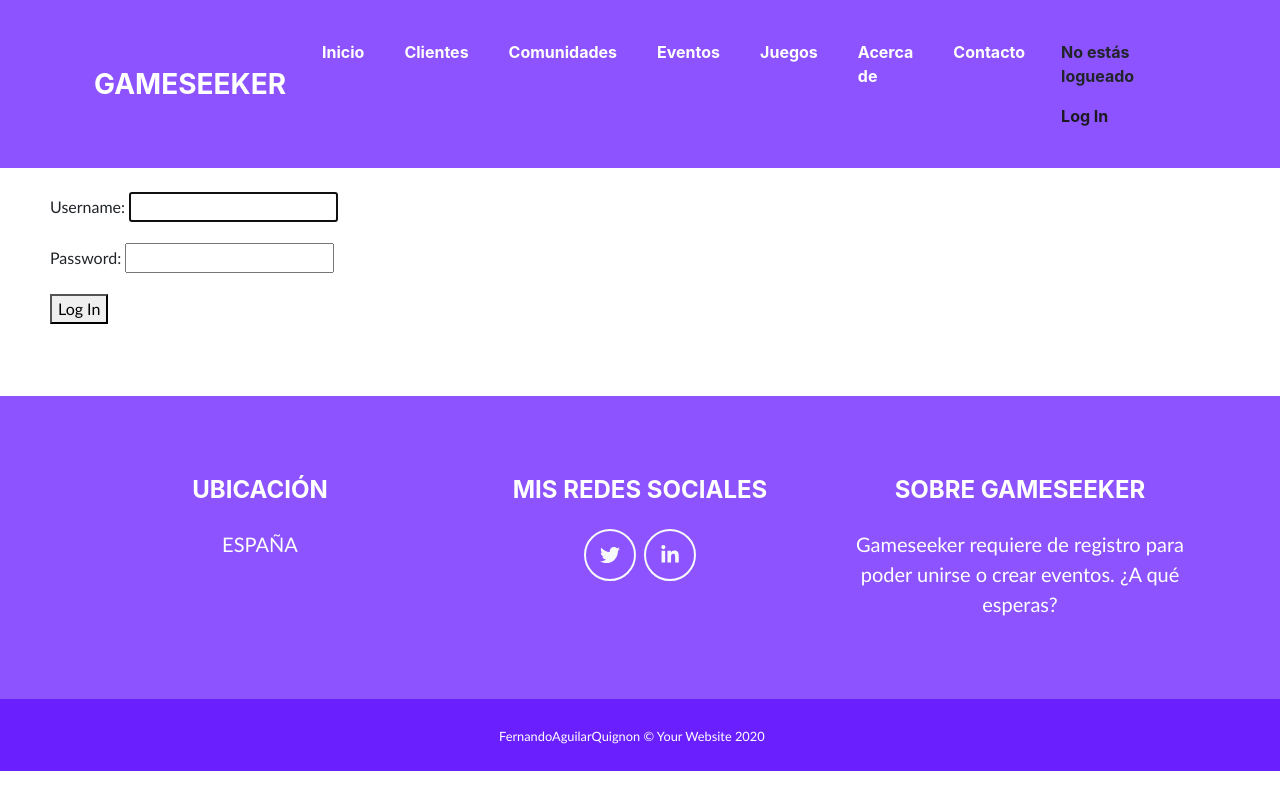
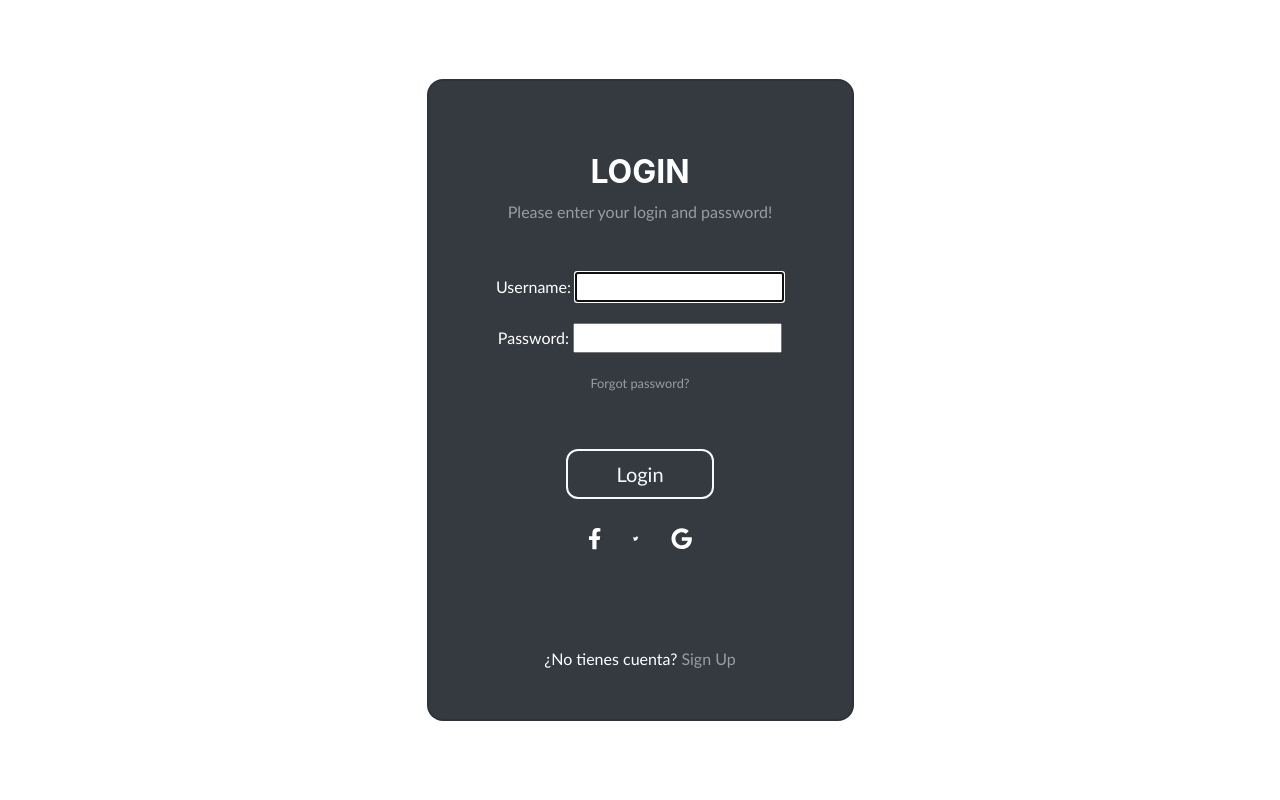
Before and after one commit to joserogu/GAMESEEKER, a Django app: page /accounts/login/ in a window 1280 px wide. Run offline with Django 4.2, Linux system fonts and the light colour scheme; some libraries are stand-ins or nearby versions; some web fonts are replaced.

Commit message:
mejoro la barra de navegación e inserto nuevo formulario de login

```diff
--- a/gameseek/gameseek/urls.py
+++ b/gameseek/gameseek/urls.py
@@ -31,7 +31,7 @@ urlpatterns = [
 
     path("clients/", ClientListView.as_view(), name="client-list"),
     path("clients/<int:pk>/", ClientDetailView.as_view(), name="client-detail"),
-    path("clients/add/", ClientCreateView.as_view(), name='client-add'),
+    path("register/", ClientCreateView.as_view(), name='client-add'),
     path('clients/<int:pk>/edit/', ClientUpdateView.as_view(), name='client-update'),
     path('clients/<int:pk>/delete/', ClientDeleteView.as_view(), name='client-delete'),
 
--- a/gameseek/gameseek_app/templates/base.html
+++ b/gameseek/gameseek_app/templates/base.html
@@ -19,11 +19,11 @@
 
     <body>
         <nav class="navbar navbar-expand-lg bg-secondary fixed-top" id="mainNav">
-            <div class="container"><a class="navbar-brand js-scroll-trigger" href="/">GAMESEEKER</a>
+            <div class="container"><a class="navbar-brand js-scroll-trigger" href="/">GAMESEEKER</a></div>
                 <button class="navbar-toggler navbar-toggler-right font-weight-bold bg-primary text-white rounded" type="button" data-toggle="collapse" data-target="#navbarResponsive" aria-controls="navbarResponsive" aria-expanded="false" aria-label="Toggle navigation">Menu <i class="fas fa-bars"></i></button>
                 <div class="collapse navbar-collapse" id="navbarResponsive">
                         <ul class="navbar-nav ml-auto">
-                        <li class="nav-item mx-0 mx-lg-1"><a class="nav-link py-3 px-0 px-lg-3 rounded js-scroll-trigger" href="/">Inicio</a>
+                            <li class="nav-item mx-0 mx-lg-1"><a class="nav-link py-3 px-0 px-lg-3 rounded js-scroll-trigger" href=/>Inicio</a>
                             </li>
                             <li class="nav-item mx-0 mx-lg-1"><a class="nav-link py-3 px-0 px-lg-3 rounded js-scroll-trigger" href={% url 'client-list' %}>Clientes</a>
                             </li>
@@ -31,22 +31,28 @@
                             </li>
                             <li class="nav-item mx-0 mx-lg-1"><a class="nav-link py-3 px-0 px-lg-3 rounded js-scroll-trigger" href={% url 'event-list' %}>Eventos</a>
                             </li>
-                        <li class="nav-item mx-0 mx-lg-1"><a class="nav-link py-3 px-0 px-lg-3 rounded js-scroll-trigger" href={% url 'game-list' %}>Juegos</a>
-                        </li>
-                        <li class="nav-item mx-0 mx-lg-1"><a class="nav-link py-3 px-0 px-lg-3 rounded js-scroll-trigger" href="/#about">Acerca de</a>
-                        </li>
                             <li class="nav-item mx-0 mx-lg-1"><a class="nav-link py-3 px-0 px-lg-3 rounded js-scroll-trigger" href="/contacto">Contacto</a>
                             </li>
-                        <li class="nav-link py-3 px-0 px-lg-3 rounded js-scroll-trigger">
+
                             {% if user.is_authenticated %}
-                            Hola {{ user.username }}!
-                            <p><a href="{% url 'logout' %}">Log Out</a></p>
+                                <li class="nav-item mx-0 mx-lg-1"><a class="nav-link py-3 px-0 px-lg-3 rounded js-scroll-trigger">Bienvenido {{ user }}! </a>
+                                </li>
+                                <li class="nav-item mx-0 mx-lg-1 "><a class="nav-link py-3 px-0 px-lg-3 rounded js-scroll-trigger" href={% url 'logout' %}>LOGOUT</a>
+                                </li>
                                 {% else %}
-                            <p>No estás logueado</p>
-                            <a href="{% url 'login' %}">Log In</a>
+                                <li class="nav-item mx-0 mr-5"><a class="nav-link py-3 px-0 px-lg-3 rounded js-scroll-trigger"></a></li>
+                                <li class="nav-item mx-0 mr-1"><a class="nav-link py-3 px-0 px-lg-3 rounded js-scroll-trigger"></a></li>
+                                <li class="nav-item mx-0 mx-lg-1"><a class="nav-link py-3 px-0 px-lg-3 rounded js-scroll-trigger" href={% url 'login' %}>LOGIN</a>
+                                </li>
+                                <li class="nav-item mx-0 mx-lg-1"><a class="nav-link py-3 px-0 px-lg-3 rounded js-scroll-trigger" href="register/">REGISTER</a>
+                                </li>
+
                             {% endif %}
-                        </li>
+
                         </ul>
+
+                    <div class="collapse navbar-collapse" id="navbarResponsive">
+
                     </div>
                 </div>
         </nav>
--- a/gameseek/gameseek_app/templates/registration/login.html
+++ b/gameseek/gameseek_app/templates/registration/login.html
@@ -1,14 +1,60 @@
-<!-- templates/registration/login.html -->
-{% extends 'base.html' %}
+<!DOCTYPE html>
+{% load static %}
 
-{% block title %}Login{% endblock %}
 
-{% block content %}
-<section class="page-section portfolio" id="portfolio">
-<form method="post">
-  {% csrf_token %}
-  {{ form.as_p }}
-  <button type="submit">Log In</button>
-</form>
-</section>
-{% endblock %}
+<html lang="en">
+    <head>
+        {% comment %} <link rel="stylesheet" href="style.css"> {% endcomment %}
+        <meta charset="utf-8">
+        <title>Gameseeker | {% block title %}{% endblock %}</title>
+        <link rel="icon" href="{% static 'img/icono.ico' %}" type="image/x-icon"/>
+
+        <script src="https://cdnjs.cloudflare.com/ajax/libs/font-awesome/5.13.0/js/all.min.js" crossorigin="anonymous"></script>
+        <link href="{% static "css/styles.css" %}" rel="stylesheet" >
+        <link rel="stylesheet" type="text/css" href="{% static 'css/heading.css' %}">
+        <link rel="stylesheet" type="text/css" href="{% static 'css/body.css' %}">
+
+
+    </head>
+    <body>
+      <section class="vh-100 gradient-custom">
+        <div class="container py-5 h-100">
+          <div class="row d-flex justify-content-center align-items-center h-100">
+            <div class="col-12 col-md-8 col-lg-6 col-xl-5">
+              <div class="card bg-dark text-white" style="border-radius: 1rem;">
+                <div class="card-body p-5 text-center">
+
+                  <div class="mb-md-5 mt-md-4 pb-5">
+                    <form method="post">
+                    <h2 class="fw-bold mb-2 text-uppercase">Login</h2>
+                    <p class="text-white-50 mb-5">Please enter your login and password!</p>
+                    <form method="post">
+                    {% csrf_token %}
+                    {{ form.as_p }}
+
+
+                    <p class="small mb-5 pb-lg-2"><a class="text-white-50" href="#!">Forgot password?</a></p>
+
+                    <button class="btn btn-outline-light btn-lg px-5" type="submit">Login</button>
+                  </form>
+                    <div class="d-flex justify-content-center text-center mt-4 pt-1">
+                      <a href="#!" class="text-white"><i class="fab fa-facebook-f fa-lg"></i></a>
+                      <a href="#!" class="text-white"><i class="fab fa-twitter fa-lg mx-4 px-2"></i></a>
+                      <a href="#!" class="text-white"><i class="fab fa-google fa-lg"></i></a>
+                    </div>
+
+                  </div>
+
+                  <div>
+                    <p class="mb-0">¿No tienes cuenta? <a href="#!" class="text-white-50 fw-bold">Sign Up</a>
+                    </p>
+                  </div>
+
+                </div>
+              </div>
+            </div>
+          </div>
+        </div>
+      </section>
+
+      </body>
--- a/gameseek/gameseek_app/views.py
+++ b/gameseek/gameseek_app/views.py
@@ -21,7 +21,7 @@ def register_request(request):
 			return redirect("main:homepage")
 		messages.error(request, "Unsuccessful registration. Invalid information.")
 	form = NewUserForm()
-	return render (request=request, template_name="main/register.html", context={"register_form":form})
+	return render (request=request, template_name="main/accounts/register.html", context={"register_form":form})
 
 #INDEX
 
```
Also changed, not shown: gameseek/gameseek_app/templates/gameseek_app/contacto.html (+3 -8 lines), gameseek/db.sqlite3. Lines whose indentation alone changed are shown as unchanged.
